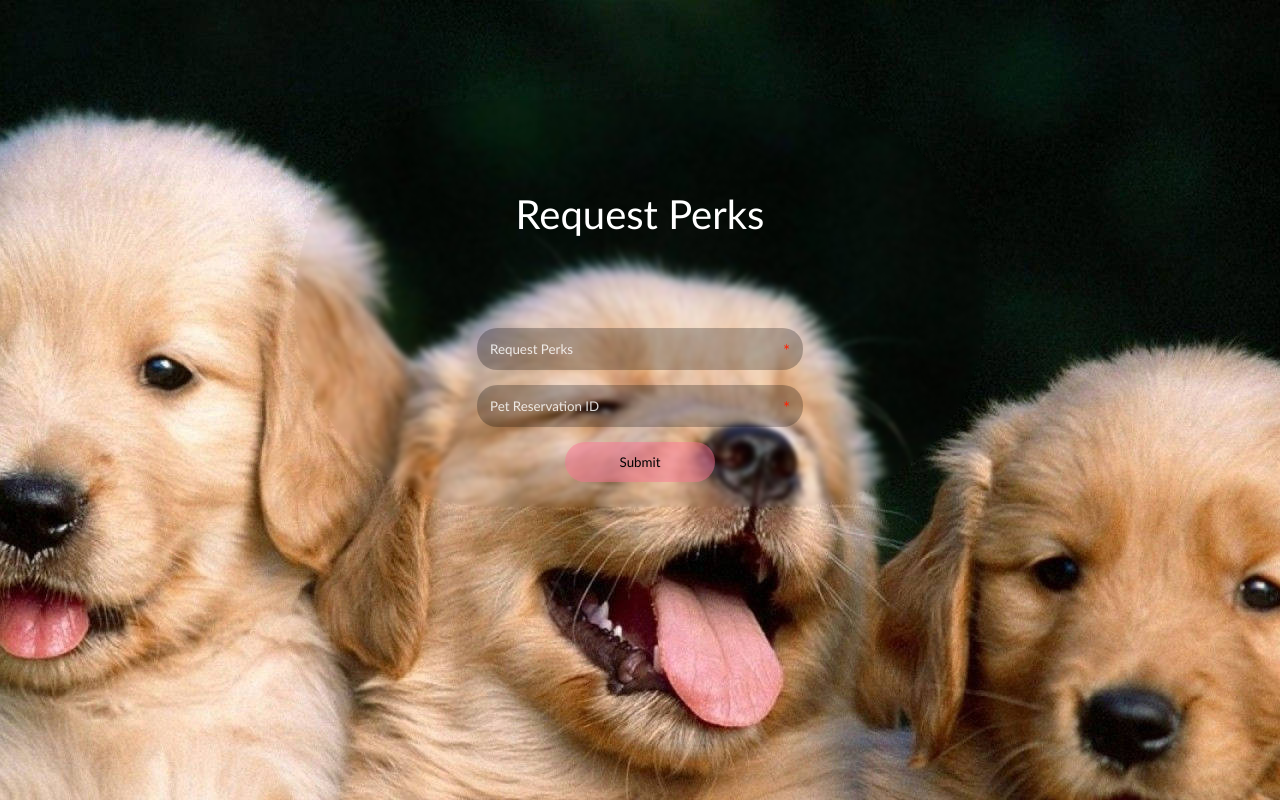
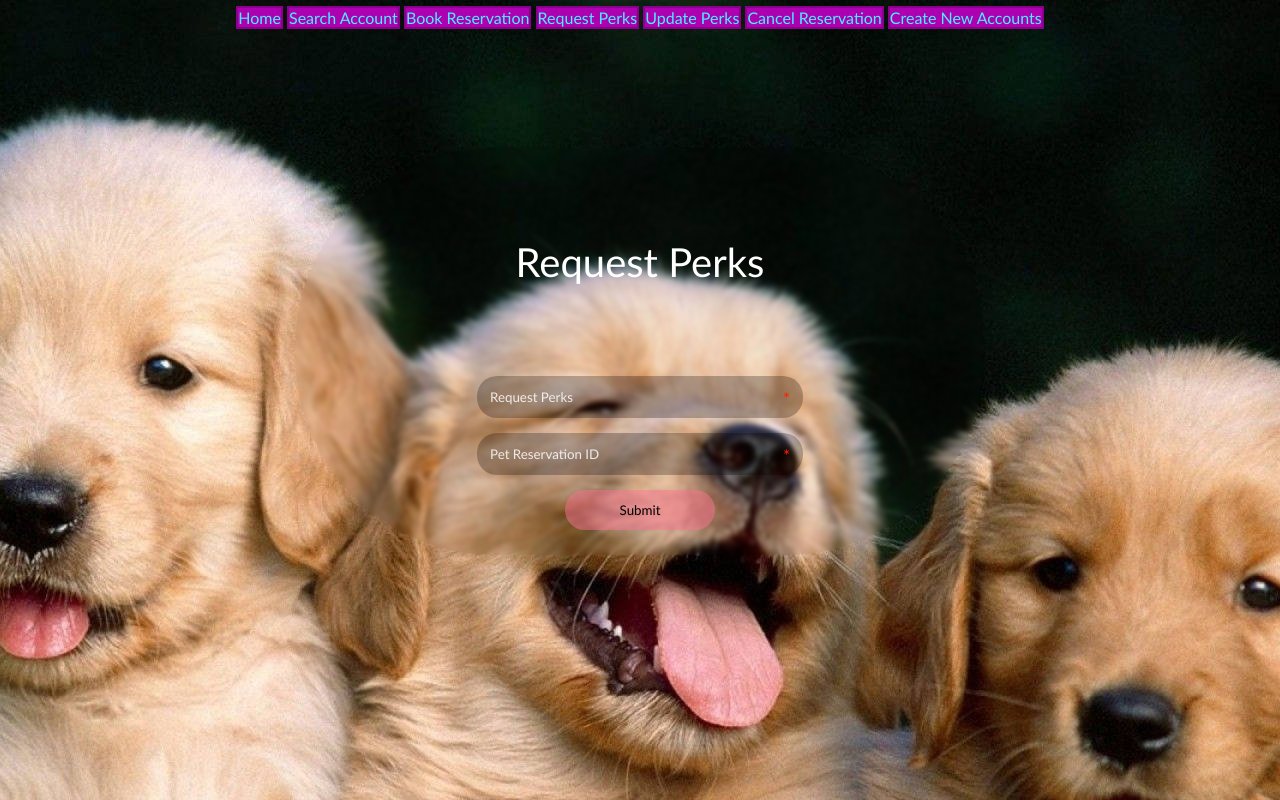
Before and after one commit to njity/Assignment4, a PHP site: page /requestPerks.php in a window 1280 px wide. Run offline with PHP 8.4, Linux system fonts and the light colour scheme.

Commit message:
what changes?

```diff
--- a/Login.php
+++ b/Login.php
@@ -11,6 +11,8 @@
 
         if ($_SERVER["REQUEST_METHOD"] == "POST") {
             include "db.php";
+
+            session_destroy();
 
             $fName = $_POST["firstName"];
             $lName = $_POST["lastName"];
--- a/home.html
+++ b/home.html
@@ -17,7 +17,9 @@
     </ul>
 
     <body>
-
+        <button type="button" id="diff" onclick="window.location.href='login.php';">
+            Go to Login Page
+        </button>
     </body>
 
 
--- a/hth.css
+++ b/hth.css
@@ -13,6 +13,7 @@ body {
     background-attachment: fixed;
     margin-left: auto;
     margin-right: auto;
+    text-align: center;
 
 }
 
@@ -202,10 +203,29 @@ ul {
     list-style-type: none;
     margin: 0;
     padding: 0;
-    background-color: #ac00b1;
+    height: 40px;
+
 }
 
 li {
+    color:white;
     display: inline;
-    width: 40px;
-  }
+    background-color: #ac00b1;
+    border-style: inset;
+    border: darkmagenta solid 2px;
+}
+
+a {
+    color:rgb(73, 240, 255);
+    text-decoration:none;
+}
+
+#diff {
+    text-align: center;
+    margin-right: auto;
+    margin-left: auto;
+    width: 800px;
+    height: 500px;
+    margin-top: 10%;
+    font-size: 60px;
+}
--- a/requestPerks.php
+++ b/requestPerks.php
@@ -5,6 +5,16 @@
         <link rel="stylesheet" href="hth.css">
         <link rel="icon" href="favicon.ico" type="image/x-icon">
     </head>
+
+    <ul>
+        <li><a href="home.html">Home</a></li>
+        <li><a href="searchAccount.php">Search Account</a></li>
+        <li><a href="verifyOwner.php">Book Reservation</a></li>
+        <li><a href="requestPerks.php">Request Perks</a></li>
+        <li><a href="updatePerks.php">Update Perks</a></li>
+        <li><a href="cancelRes.php">Cancel Reservation</a></li>
+        <li><a href="cancelPerks.php">Create New Accounts</a></li>
+    </ul>
 
     <?php
         if ($_SERVER["REQUEST_METHOD"] == "POST") {
```
Also changed, not shown: Login.js (+5 -5 lines).
